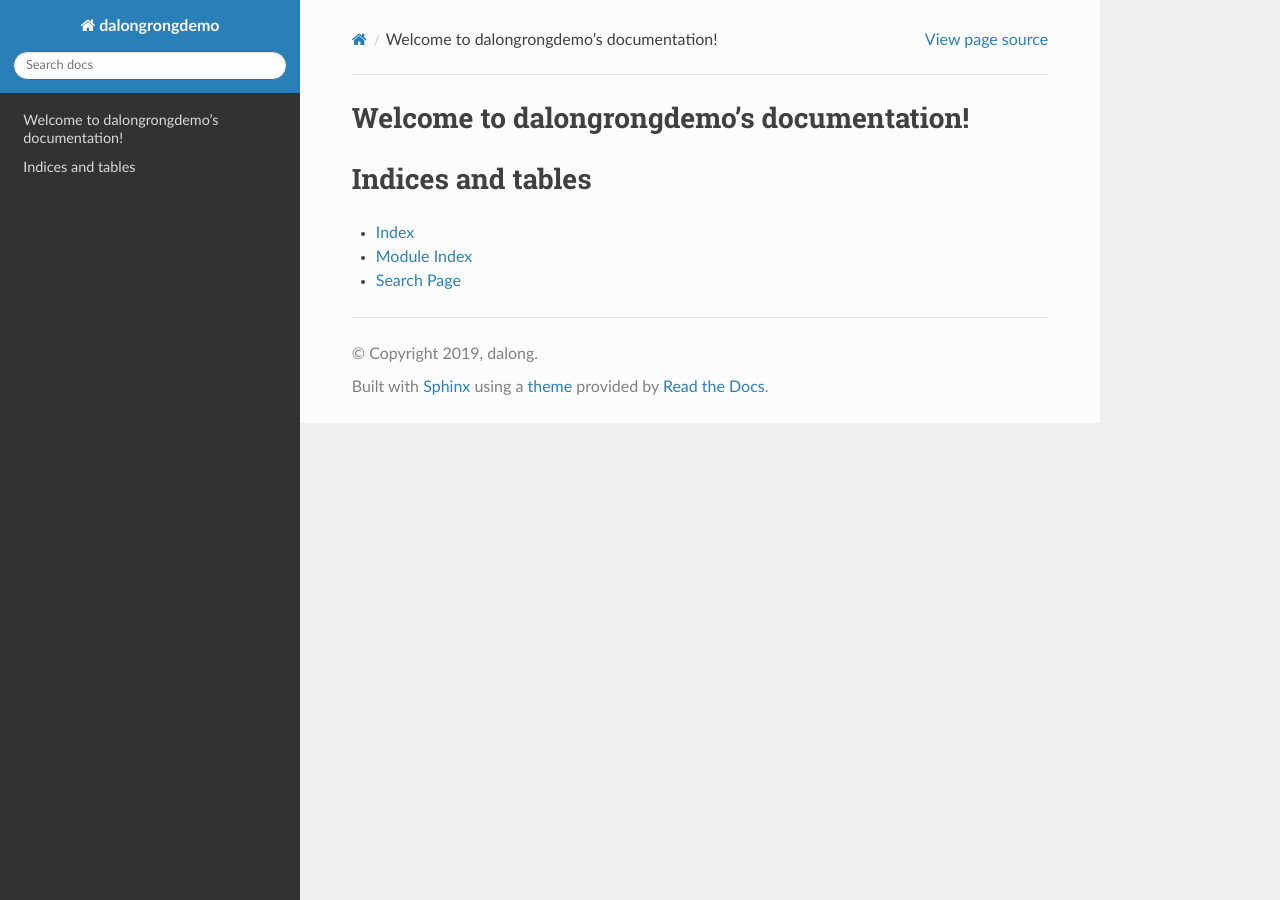
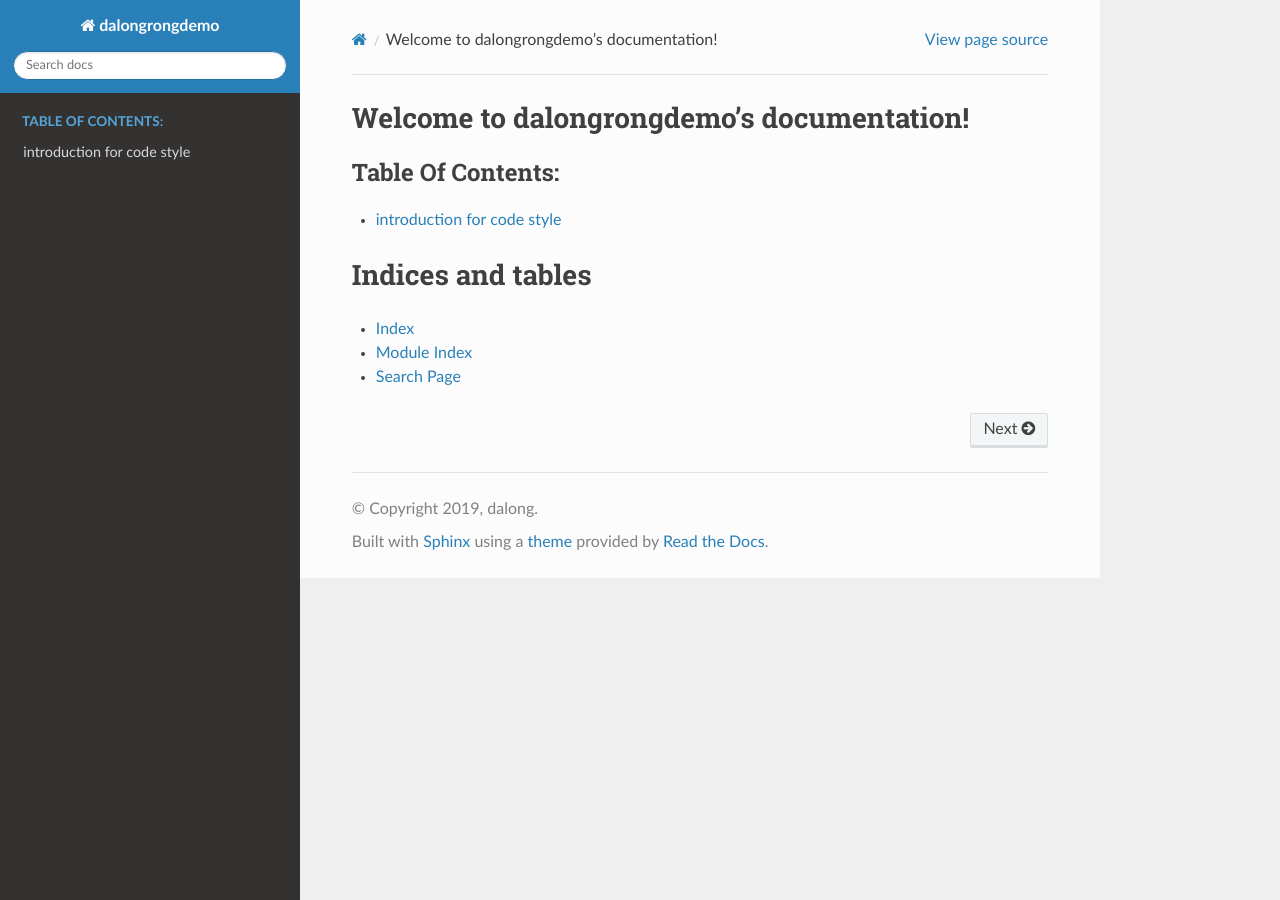
Before and after one commit to lilizhaolilizhao/sphinxdemo-docs, a Sphinx documentation site: the page built from source/index.rst, in a window 1280 px wide. Built offline with Sphinx 7.4.7 and the Read the Docs theme 2.0.0, drawn with Linux system fonts in a browser that asks for light colours.

Commit message:
add some demo pages

```diff
--- a/source/index.rst
+++ b/source/index.rst
@@ -8,7 +8,9 @@ Welcome to dalongrongdemo's documentation!
 
 .. toctree::
    :maxdepth: 2
-   :caption: Contents:
+   :caption: Table Of Contents:
+
+   intro
 
 
 
--- /dev/null
+++ b/source/intro.rst
@@ -0,0 +1,9 @@
+
+
+introduction for code style
+==========================================
+
+this is a demo for code style::
+
+   const userlist = require("users");
+   console.log(userlist)
```
